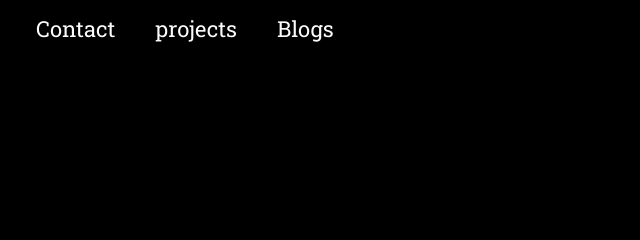
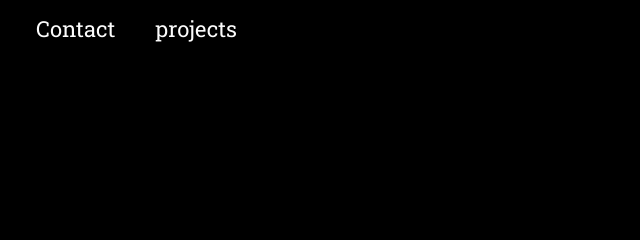
Before and after one commit to Omkarsathe01/omkarsathe.github.io, a plain HTML site: page index.html in a window 1280 px wide. Shown: the top 240 px of the page, 326-966 px from the left. Drawn offline with Linux system fonts and the light colour scheme.

Commit message:
Update index.html

```diff
--- a/index.html
+++ b/index.html
@@ -17,7 +17,7 @@
                         <a href="html/resume.html" class="resume_nav">Resume</a>
                         <a href="html/contact.html" class="contact_nav">Contact</a>
                         <a href="html/projects.html" class="contact_nav">projects</a>
-                        <a href="html/blogs.html" class="contact_nav">Blogs</a>
+<!--                         <a href="html/blogs.html" class="contact_nav">Blogs</a> -->
                 </nav>
             </div>
             <div class="logo">
```
